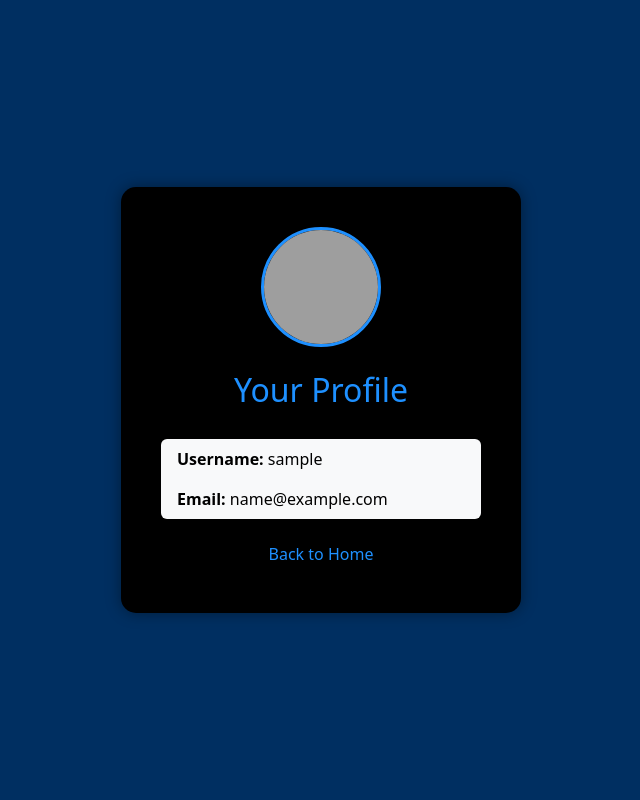
After one commit to furqann76/Post-Website, a Django app: page /profile/ in a window 1280 px wide. The commit adds this page. Shown: the whole page, without its empty margins (319-959 px from the left). Run offline with Django 5.2, Linux system fonts and the light colour scheme; the visitor is signed in with stand-in values (Sample User, id 1); some libraries are stand-ins or nearby versions; grey boxes are pictures that could not be loaded.

Commit message:
I added a new field to upload pic , created a profile page where we can see our username,email and profile pic

```diff
--- a/blog/form.py
+++ b/blog/form.py
@@ -5,10 +5,14 @@ from django.contrib.auth.models import User
 
 class UserRegisterForm(UserCreationForm):
     email = forms.EmailField(required=True)
+    username = forms.CharField(max_length=150, required=True)
+    password1 = forms.CharField(label="Password", widget=forms.PasswordInput)
+    password2 = forms.CharField(label="Confirm Password", widget=forms.PasswordInput)
+    profile_pic = forms.ImageField(required=False)
 
     class Meta:
         model = User
-        fields = ("username", "email", "password1", "password2")
+        fields = ("username", "email", "password1", "password2", "profile_pic")
 
     def save(self, commit=True):
         user = super().save(commit=False)
--- a/blog/models.py
+++ b/blog/models.py
@@ -1,5 +1,23 @@
 from django.db import models
 from django.urls import reverse
+from django.contrib.auth.models import User
+from django.db.models.signals import post_save
+from django.dispatch import receiver
+
+
+class Profile(models.Model):
+    user = models.OneToOneField(User, on_delete=models.CASCADE)
+    profile_pic = models.ImageField(upload_to="profile_pics/", blank=True, null=True)
+
+    def __str__(self):
+        return self.user.username
+
+
+@receiver(post_save, sender=User)
+def create_or_update_user_profile(sender, instance, created, **kwargs):
+    if created:
+        Profile.objects.create(user=instance)
+    instance.profile.save()
 
 
 # Create your models here.
--- a/blog/templates/blog/home.html
+++ b/blog/templates/blog/home.html
@@ -8,6 +8,7 @@
         <h1 class="display-8 nerdnook">The Nerd Nook</h1>
     </div>
     <div class="col text-end">
+        <a href="{% url 'profile' %}" class="btn btn-primary">Profile</a>
         <a href="{% url 'post-create' %}" class="btn btn-primary">Create New Post</a>
 
     </div>
--- /dev/null
+++ b/blog/templates/blog/profile.html
@@ -0,0 +1,66 @@
+<!DOCTYPE html>
+<html lang="en">
+<head>
+    <meta charset="UTF-8">
+    <title>Your Profile</title>
+    <link href="https://cdn.jsdelivr.net/npm/bootstrap@5.3.0/dist/css/bootstrap.min.css" rel="stylesheet">
+    <style>
+        body {
+            background-color: #002f61;
+            display: flex;
+            justify-content: center;
+            align-items: center;
+            height: 100vh;
+            color: white;
+        }
+        .profile-box {
+            background-color: black;
+            padding: 40px;
+            border-radius: 15px;
+            box-shadow: 0 0 15px rgba(0, 0, 0, 0.4);
+            width: 100%;
+            max-width: 400px;
+        }
+        .profile-box h2 {
+            color: #1e90ff;
+            text-align: center;
+            margin-bottom: 30px;
+        }
+        .list-group-item {
+            background-color: #f8f9fa;
+            color: black;
+            border: none;
+        }
+        .btn-link {
+            color: #1e90ff;
+            text-decoration: none;
+        }
+        .btn-link:hover {
+            text-decoration: underline;
+        }
+        .rounded-circle {
+            object-fit: cover;
+            border: 3px solid #1e90ff;
+        }
+    </style>
+</head>
+<body>
+<div class="profile-box">
+    <div class="text-center mb-4">
+        {% if user.profile.profile_pic %}
+            <img src="{{ user.profile.profile_pic.url }}" alt="Profile Picture" class="rounded-circle" width="120" height="120">
+        {% else %}
+            <img src="https://ui-avatars.com/api/?name={{ user.username }}" alt="Profile Picture" class="rounded-circle" width="120" height="120">
+        {% endif %}
+    </div>
+    <h2>Your Profile</h2>
+    <ul class="list-group">
+        <li class="list-group-item"><strong>Username:</strong> {{ user.username }}</li>
+        <li class="list-group-item"><strong>Email:</strong> {{ user.email }}</li>
+    </ul>
+    <div class="text-center mt-3">
+        <a href="{% url 'home' %}" class="btn btn-link">Back to Home</a>
+    </div>
+</div>
+</body>
+</html>
--- a/blog/urls.py
+++ b/blog/urls.py
@@ -4,6 +4,8 @@ from . import views
 from django.contrib import admin
 from blog import views as blog_views
 from django.shortcuts import redirect
+from django.conf import settings
+from django.conf.urls.static import static
 
 
 def redirect_to_login(request):
@@ -26,3 +28,6 @@ urlpatterns = [
     path("post/<int:pk>/delete/", views.PostDeleteView.as_view(), name="post-delete"),
     path("logout/", auth_views.LogoutView.as_view(next_page="login"), name="logout"),
 ]
+
+if settings.DEBUG:
+    urlpatterns += static(settings.MEDIA_URL, document_root=settings.MEDIA_ROOT)
--- a/blog/views.py
+++ b/blog/views.py
@@ -6,6 +6,10 @@ from django.contrib.auth.decorators import login_required
 from django.contrib.auth.mixins import LoginRequiredMixin
 from django.contrib import messages
 from .form import UserRegisterForm
+from django.contrib.auth import login
+from django.contrib.auth.models import User
+from .form import UserRegisterForm
+from .models import Profile
 
 
 def register(request):
@@ -15,6 +19,10 @@ def register(request):
             form.save()
             username = form.cleaned_data.get("username")
             messages.success(request, f"Account was created for {username}!")
+            profile_pic = form.cleaned_data.get("profile_pic")
+            if profile_pic:
+                Profile.objects.filter(user=form.save()).update(profile_pic=profile_pic)
+            login(request, form.save())
             return redirect("login")
     else:
         form = UserRegisterForm()
@@ -23,7 +31,7 @@ def register(request):
 
 @login_required
 def profile(request):
-    return render(request, "blog/Profile.html", {"title": "Profile"})
+    return render(request, "blog/profile.html", {"title": "Profile"})
 
 
 # Create your views here.
--- a/myapp/settings.py
+++ b/myapp/settings.py
@@ -42,6 +42,10 @@ INSTALLED_APPS = [
     "crispy_bootstrap4",
     "widget_tweaks",
 ]
+MEDIA_URL = "/media/"
+MEDIA_ROOT = BASE_DIR / "media"
+
+
 CRISPY_ALLOWED_TEMPLATE_PACKS = "bootstrap4"
 CRISPY_TEMPLATE_PACK = "bootstrap4"
 
```
Also changed, not shown: blog/templates/blog/register.html (+7 -1 lines), blog/migrations/0003_profile.py (added).
